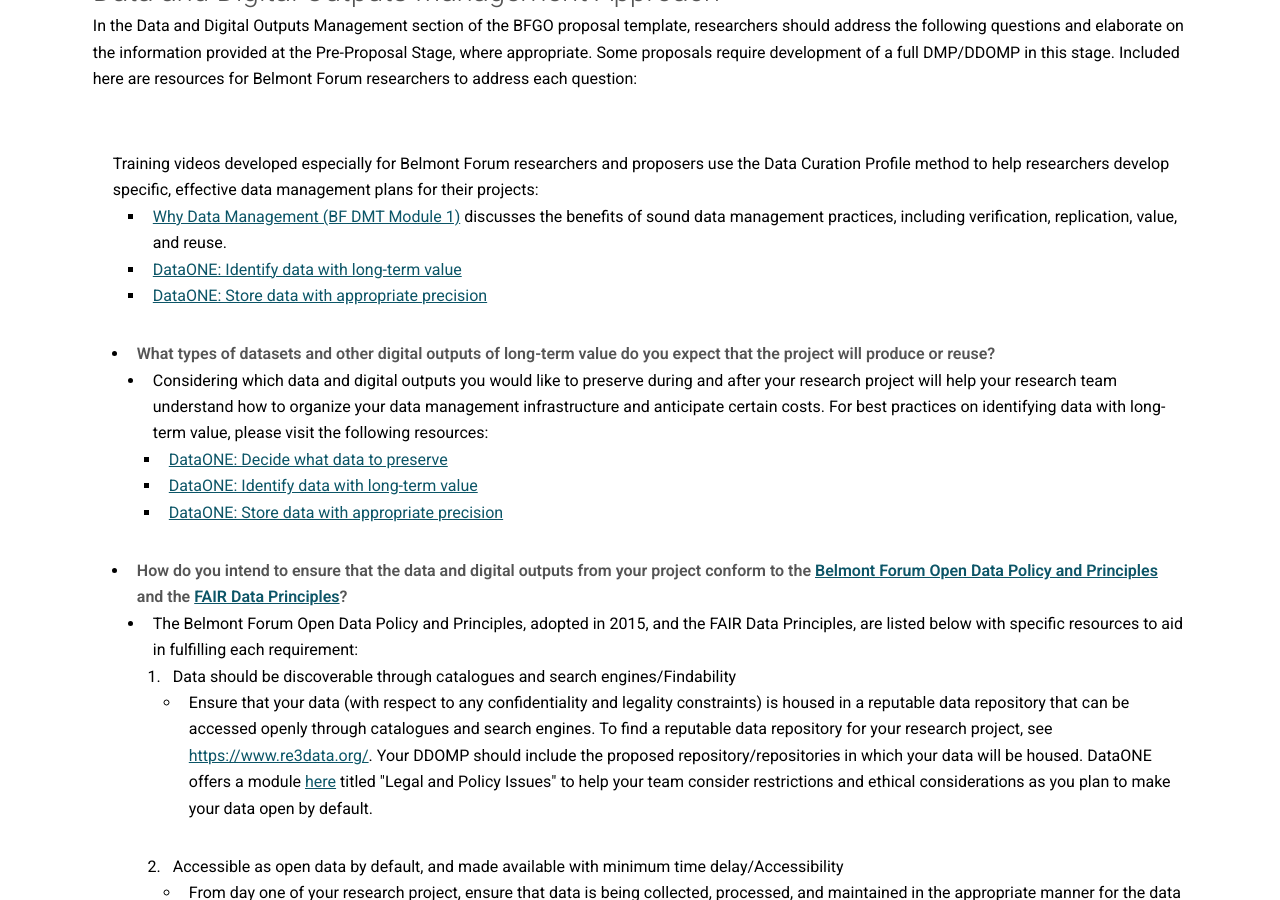
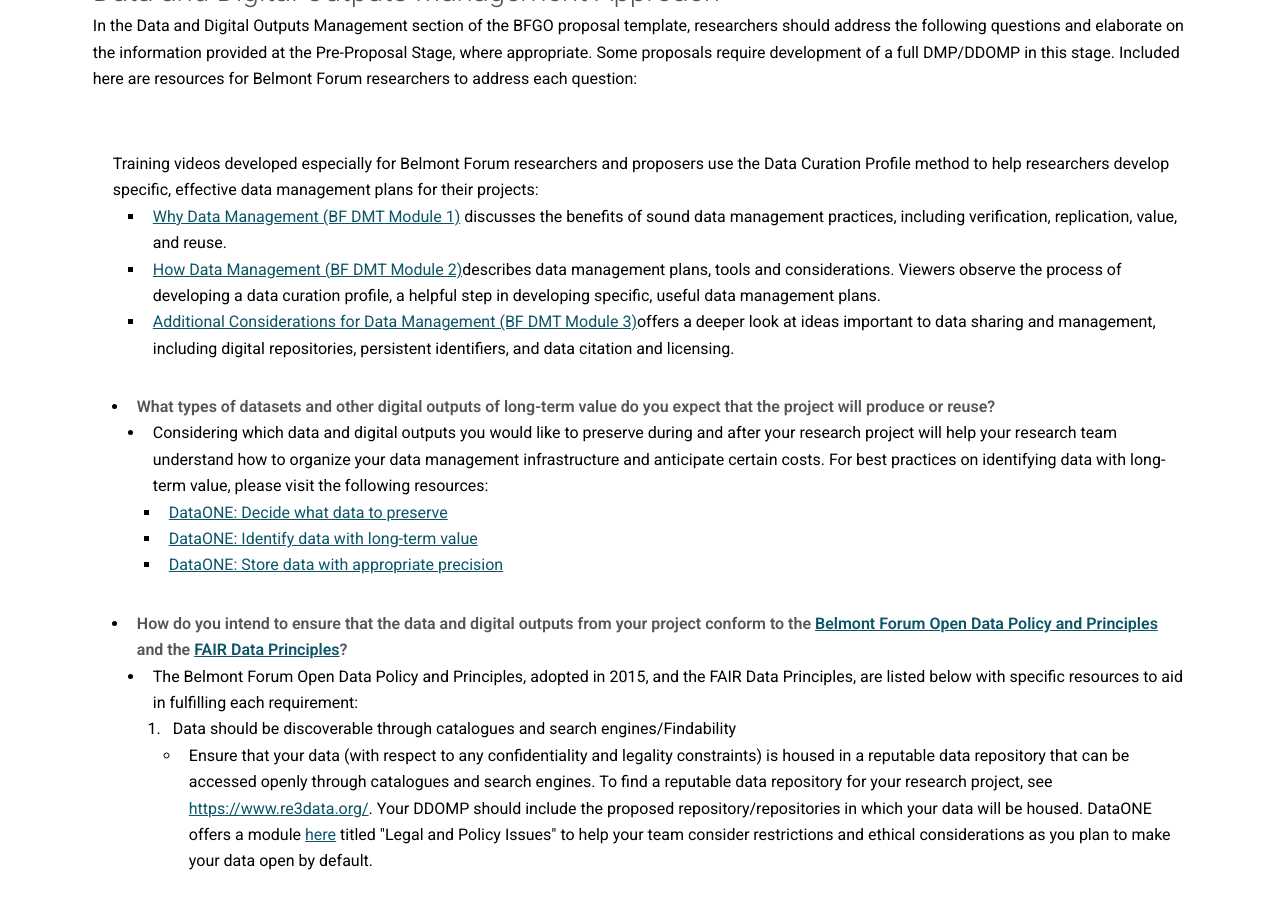
Before and after one commit to bfe-inf/toolkit, a Jekyll site: the page built from ddomp-fullproposal.html, in a window 1280 px wide and 900 px high, scrolled down 586 px. Built offline with Jekyll 4.4.1, drawn with Linux system fonts in a browser that asks for light colours.

Commit message:
Update ddomp-fullproposal.html

```diff
--- a/ddomp-fullproposal.html
+++ b/ddomp-fullproposal.html
@@ -68,8 +68,8 @@
 						<ul>
 									<ul style="list-style-type:square">
 										<li><a href="https://www.youtube.com/watch?v=eWOmMVCzoWI&list=PLq4USJIxTB6TYUgkJ0OX3WSCboXAJ5AcA&index=2&t=4s" target="_blank">Why Data Management (BF DMT Module 1)</a> discusses the benefits of sound data management practices, including verification, replication, value, and reuse.</li>
-										<li><a href="https://www.dataone.org/best-practices/identify-data-long-term-value" target="_blank">DataONE: Identify data with long-term value</a></li>
-										<li><a href="https://www.dataone.org/best-practices/store-data-appropriate-precision" target="_blank">DataONE: Store data with appropriate precision</a></li>
+										<li><a href="https://www.youtube.com/watch?v=7K3Nz9tjwno&list=PLq4USJIxTB6TYUgkJ0OX3WSCboXAJ5AcA&index=3&t=35s" target="_blank">How Data Management (BF DMT Module 2)</a>describes data management plans, tools and considerations. Viewers observe the process of developing a data curation profile, a helpful step in developing specific, useful data management plans.</li>
+										<li><a href="https://www.youtube.com/watch?v=Gdhy2_b_tQo&list=PLq4USJIxTB6TYUgkJ0OX3WSCboXAJ5AcA&index=4&t=475s" target="_blank">Additional Considerations for Data Management (BF DMT Module 3)</a>offers a deeper look at ideas important to data sharing and  management, including digital repositories, persistent identifiers, and data citation and licensing.</li>
 									</ul>
 						<li><strong>What types of datasets and other digital outputs of long-term value do you expect that the project will produce or reuse?</strong></li>
 							<ul>
```
